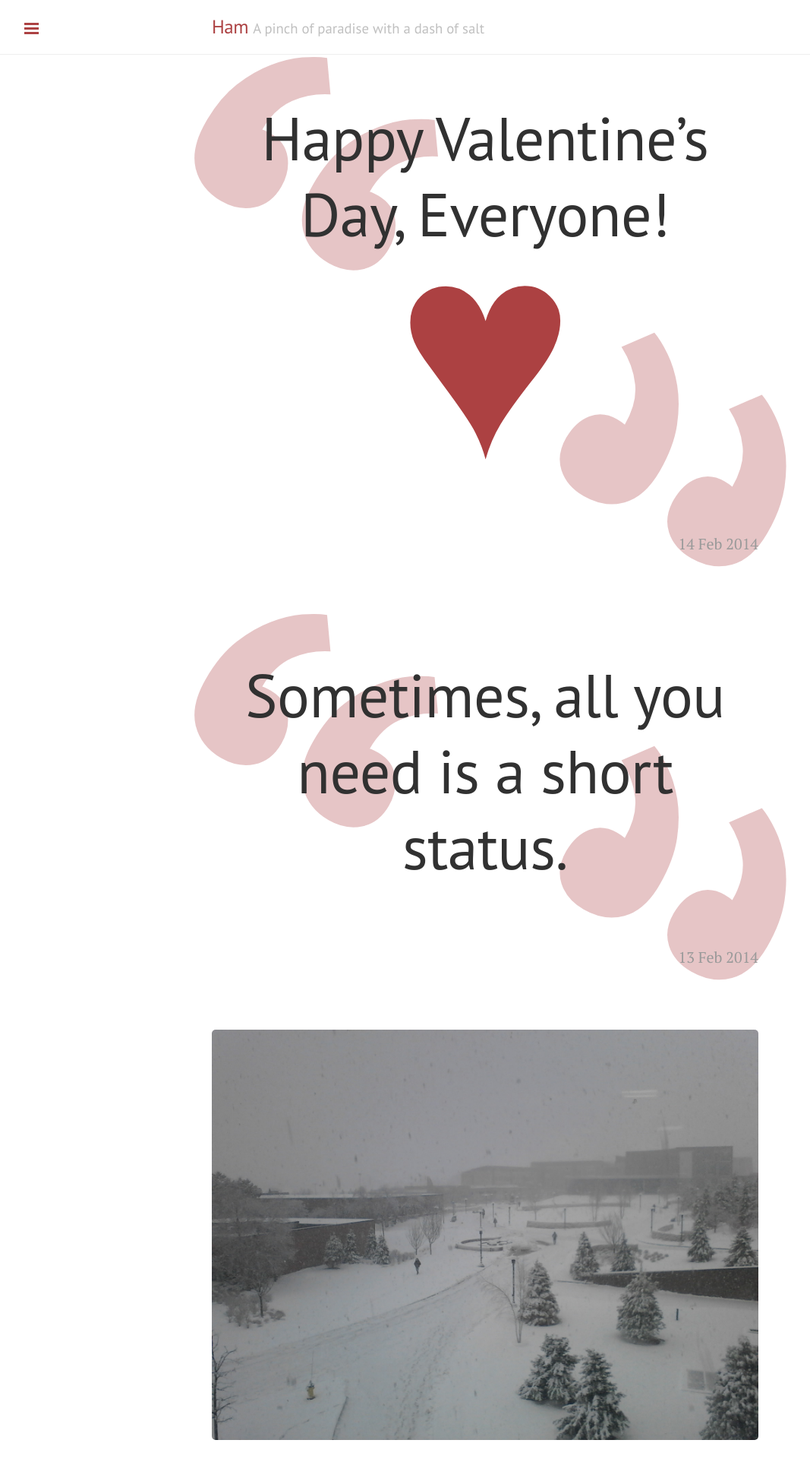
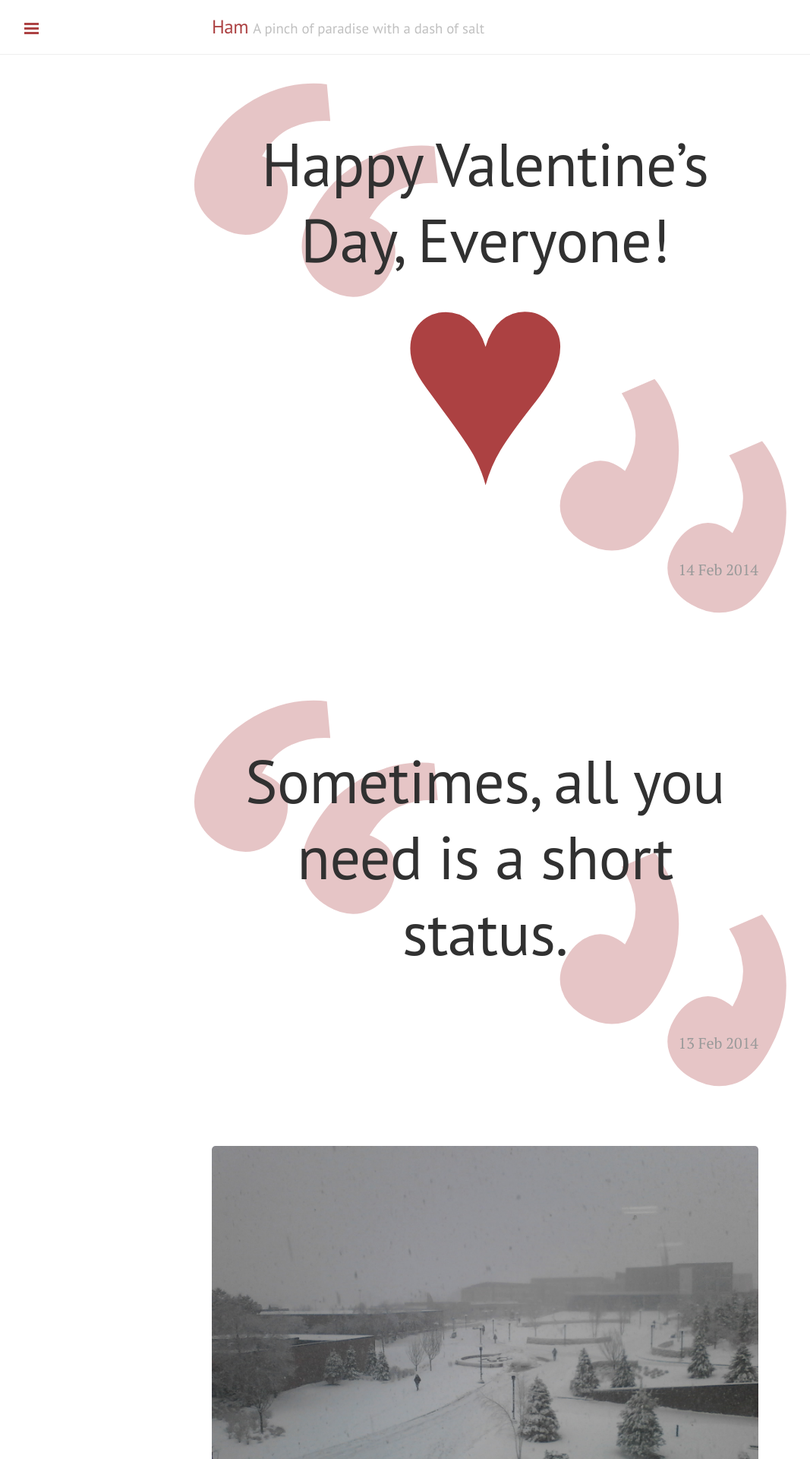
Before and after one commit to weswigham/weswigham.github.io, a Jekyll site: the page built from blog.html, in a window 1280 px wide. Shown: the top 1920 px of the page at 76% size, without its empty margins (1-1068 px from the left). Built offline with Jekyll 4.4.1, drawn with Linux system fonts in a browser that asks for light colours; nearby versions of some CDN libraries; Markdown is read by kramdown in place of the engine named in the settings.

Commit message:
Fixes wierd css on status pages

```diff
--- a/_config.yml
+++ b/_config.yml
@@ -1,6 +1,6 @@
 # Dependencies
 markdown:         redcarpet
-pygments:         true
+highlighter:      pygments
 
 future:           true
 
--- a/_layouts/status.html
+++ b/_layouts/status.html
@@ -3,7 +3,7 @@ layout: default
 ---
 
 <div class="status">
-  <h1><span class="leftq">“</span>{{content}}<span class="rightq">”</span></h1>
+  <h1 class="status-content">{{content}}</h1>
   <div class='post-footer'>
     <div class='left'><div class='share-link' data-link="{{page.url}}"></div></div>
     <a href="{{ page.url }}"><span class="post-date">{{ page.date | date_to_string }}</span></a>
--- a/blog.html
+++ b/blog.html
@@ -7,7 +7,7 @@ layout: default
     {% case post.layout %}
     {% when "status" %}
       <div class="status">
-        <h1><span class="leftq">“</span>{{post.content}}<span class="rightq">”</span></h1>
+        <h1 class="status-content">{{post.content}}</h1>
         <div class='post-footer'>
           <div class='left'><div class='share-link' data-link="{{post.url}}"></div></div>
           <a href="{{ post.url }}"><span class="post-date">{{ post.date | date_to_string }}</span></a>
--- a/public/css/lanyon.css
+++ b/public/css/lanyon.css
@@ -64,6 +64,7 @@ h1, h2, h3, h4, h5, h6 {
   left: 0;
   position: relative;
   width: 100%;
+  overflow: hidden;
 }
 
 
@@ -97,7 +98,7 @@ h1, h2, h3, h4, h5, h6 {
 .masthead {
   padding-top:    1rem;
   padding-bottom: 1rem;
-  margin-bottom: 3rem;
+  margin-bottom: 0rem;
   border-bottom: 1px solid #eee;
 }
 .masthead-title {
--- a/public/css/overrides.css
+++ b/public/css/overrides.css
@@ -1,9 +1,13 @@
-
 .content small {
   color: #9b9b9b;
 }
 
-.status h1 {
+.status {
+    padding-bottom: 2em;
+    padding-top: 2em;
+}
+
+.status-content {
   font-size: 4em;
   position: relative;
   text-align: center;
@@ -11,30 +15,36 @@
   padding-right: 0.3em;
 }
 
-.status .leftq {
+.status-content::before {
   font-size: 14em;
+  line-height: 1px;
   transform: rotate(30deg);
   -webkit-transform: rotate(30deg);
   display: inline-block;
   position: absolute;
-  top: -0.3em;
+  top: 0.325em;
   left: -0.2em;
   color: rgba(172, 65, 66, 0.3);
   z-index: -100;
   pointer-events: none;
+  content: "“";
+  overflow: visible;
 }
 
-.status .rightq {
+.status-content::after {
   font-size: 14em;
+  line-height: 1px;
   transform: scaleX(-1) rotate(150deg);
   -webkit-transform: scaleX(-1) rotate(150deg);
   display: inline-block;
   position: absolute;
-  bottom: -0.4em;
+  bottom: 0.2em;
   right: -0.2em;
   color: rgba(172, 65, 66, 0.3);
   z-index: -100;
   pointer-events: none;
+  content: "”";
+  overflow: visible;
 }
 
 .status .post-date {
```
